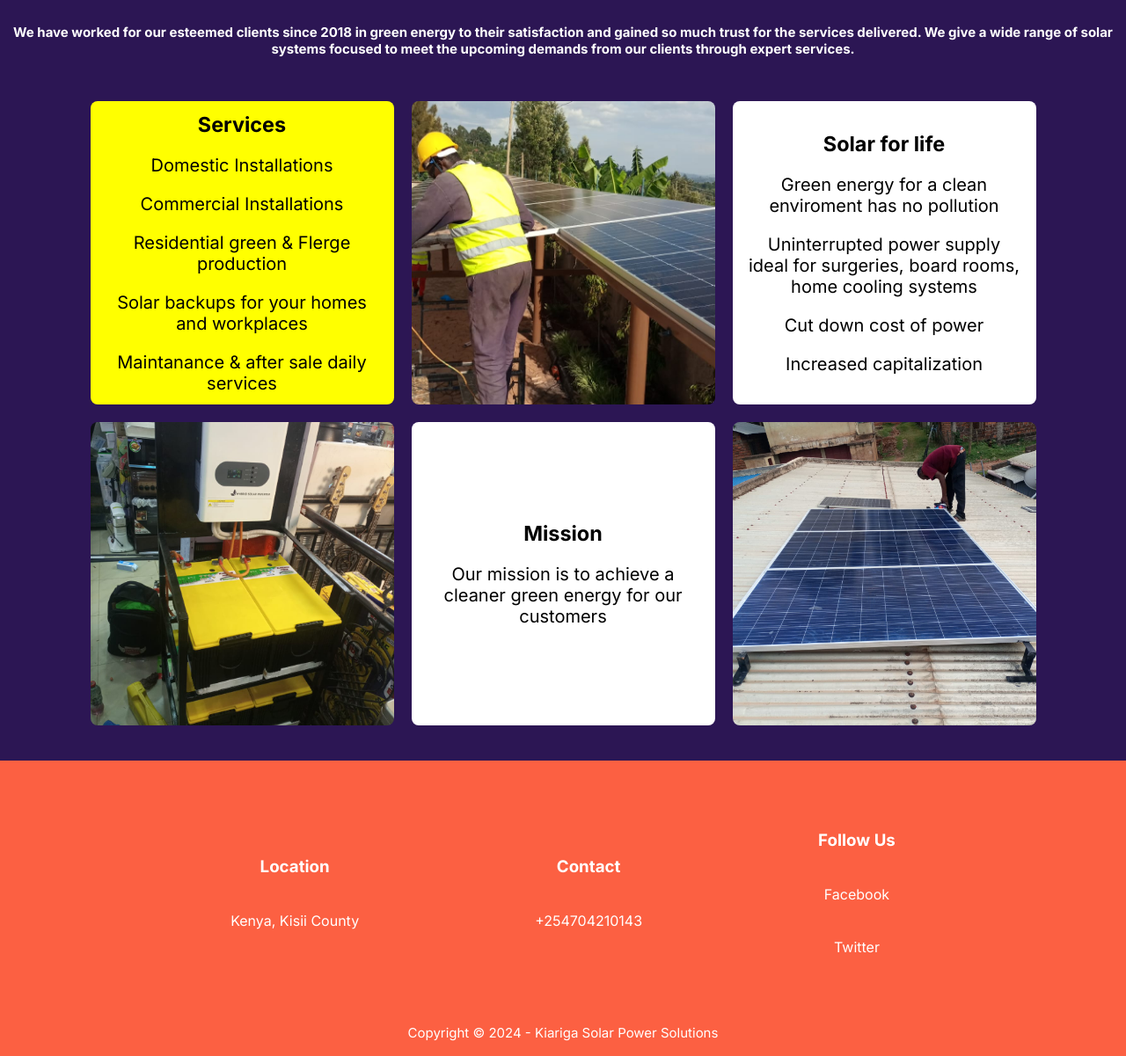
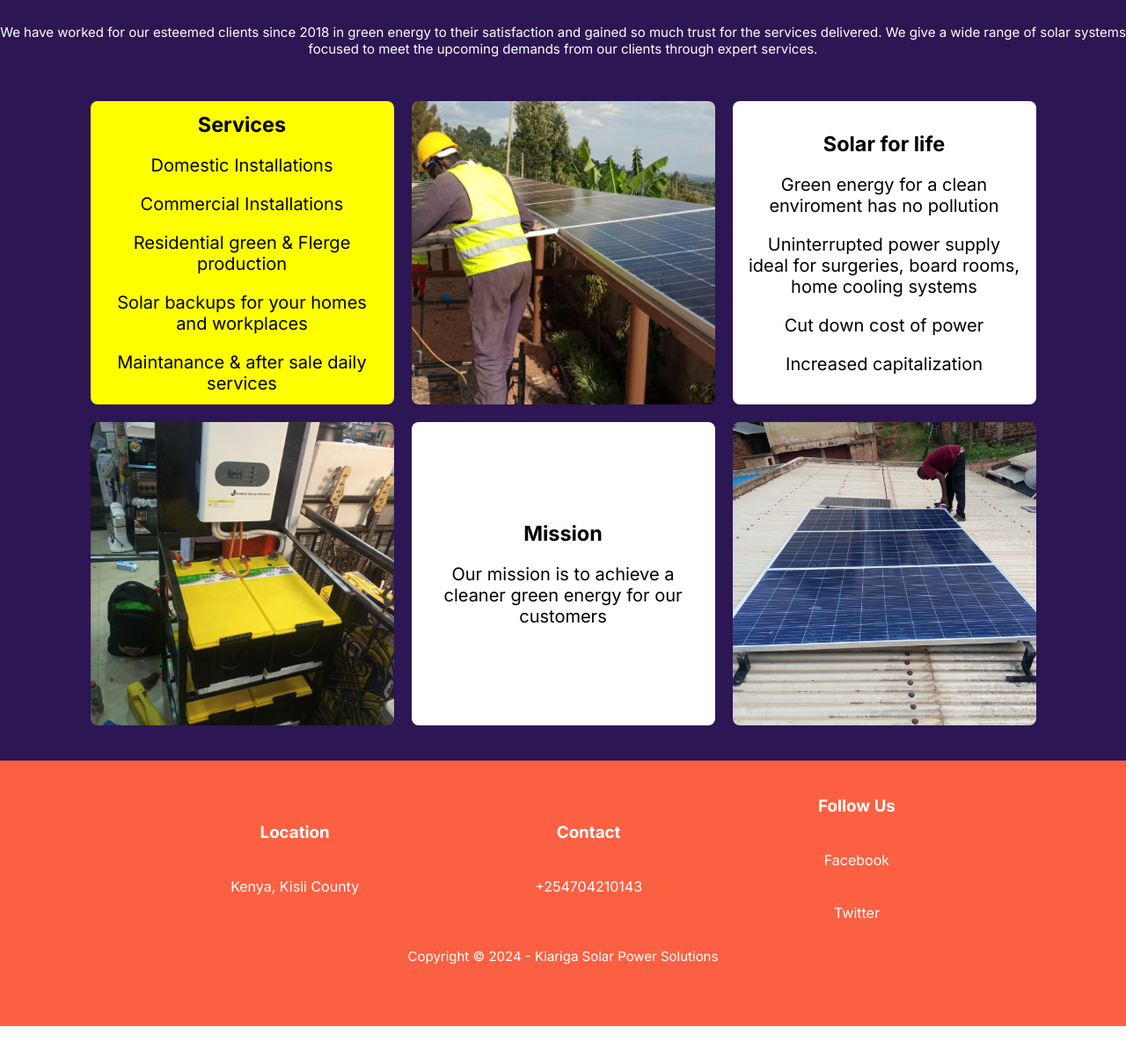
Before and after one commit to Kevin5444/solarpanelweb, a website: page views/aboutus.html in a window 1280 px wide. Shown: the part 159-1360 px from the top of the page at 88% size. After the commit the page ends 1326 px from the top, so only its background shows below. Drawn offline with nearby package versions, Linux system fonts and the light colour scheme.

Commit message:
updated web info

```diff
--- a/public/css/style.css
+++ b/public/css/style.css
@@ -273,13 +273,21 @@ a{
 }
 
 
+footer{
+  display: flex;
+  flex-direction: column;
+  align-items: center;
+  justify-content: center;
+  background-color: #fc6042;
+  padding-top: 40px;
+}
+
+
 .footer{
   display: flex;
   align-items: center;
   justify-content: center;
   gap: 200px;
-  background-color: #fc6042;
-  height: 300px;
 }
 
 .footer__location{
@@ -308,10 +316,10 @@ a{
 }
 
 .copyright{
-  background-color: #fc6042;
   display: flex;
   align-items: center;
   justify-content: center;
+  padding-top: 30px;
 }
 
 .copyright p{
@@ -343,7 +351,7 @@ a{
   margin-top: 50px;
   text-align: center;
 }
-.aboutus__title h5{
+.aboutus__title p{
   color: white;
   font-size: 15px;
   margin-top: 30px;
@@ -645,6 +653,10 @@ a{
     gap: 20px;
   }
 
+  .copyright{
+    padding-top: 5px;
+  }
+
   /* about us */
 
   .aboutus__title h3{
--- a/views/aboutus.html
+++ b/views/aboutus.html
@@ -34,9 +34,9 @@
     <div class="aboutus">
         <div class="aboutus__title">
             <h3>We build, we transform and we connect</h3>
-            <h5>We have worked for our esteemed clients since 2018 in green energy to their satisfaction and gained so much trust for the services delivered.
+            <p>We have worked for our esteemed clients since 2018 in green energy to their satisfaction and gained so much trust for the services delivered.
                 We give a wide range of solar systems focused to meet the upcoming demands from our clients through expert services.
-            </h5>
+            </p>
         </div>
         <div class="aboutus__content">
             <div class="aboutus__content-firstsection">
@@ -67,6 +67,7 @@
             </div>
         </div>
     </div>
+    <footer>
         <div class="footer">
             <div class="footer__location">
                 <h3>Location</h3>
@@ -85,6 +86,8 @@
         <div class="copyright">
             <p>Copyright &copy 2024 - Kiariga Solar Power Solutions</p>
         </div>
+
+    </footer>
     <script src="/js/script.js" defer></script>
 </body>
 </html>
```
Also changed, not shown: views/contactus.html (+3 -0 lines), views/index.html (+3 -0 lines).
